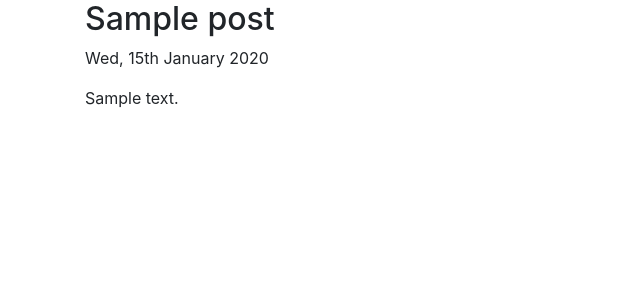
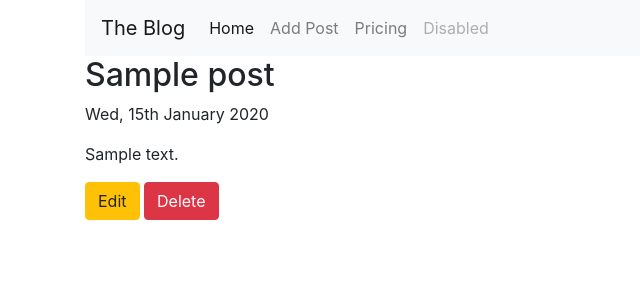
Before and after one commit to prasutagus/my_django, a Django app: template blog/templates/post_detail.html in a window 1280 px wide. Shown: the top 300 px of the page, without its empty margins (0-640 px from the left). Run offline with Django 3.2, Linux system fonts and the light colour scheme; the template is opened without the code that fills it: most values are stand-ins (such as "Sample title", 1, 10 or a date in 2020); some libraries are stand-ins or nearby versions.

Commit message:
minor changes to the base.html to include a nav.html

```diff
--- a/blog/templates/base.html
+++ b/blog/templates/base.html
@@ -10,6 +10,7 @@
 	</head>
 	<body>
  		<div class="container">
+		{% include 'includes/nav.html' %}
 		{% block header %}{% endblock header %}
 		{% block content %}{% endblock content%}
 		</div>
--- /dev/null
+++ b/blog/templates/includes/nav.html
@@ -0,0 +1,22 @@
+<nav class="navbar navbar-expand-lg navbar-light bg-light">
+	<a class="navbar-brand" href="{% url 'post_list' %}">The Blog</a>
+  <button class="navbar-toggler" type="button" data-toggle="collapse" data-target="#navbarNav" aria-controls="navbarNav" aria-expanded="false" aria-label="Toggle navigation">
+    <span class="navbar-toggler-icon"></span>
+  </button>
+  <div class="collapse navbar-collapse" id="navbarNav">
+    <ul class="navbar-nav">
+      <li class="nav-item active">
+				<a class="nav-link" href="{% url 'post_list' %}">Home <span class="sr-only">(current)</span></a>
+      </li>
+      <li class="nav-item">
+				<a class="nav-link" href="{% url 'post_create' %}">Add Post</a>
+      </li>
+      <li class="nav-item">
+        <a class="nav-link" href="#">Pricing</a>
+      </li>
+      <li class="nav-item">
+        <a class="nav-link disabled" href="#" tabindex="-1" aria-disabled="true">Disabled</a>
+      </li>
+    </ul>
+  </div>
+</nav>
--- a/blog/templates/post_detail.html
+++ b/blog/templates/post_detail.html
@@ -4,4 +4,6 @@
 <h2>{{ post.title }}</h2>
 <p>{{ post.created_date|date:'D, jS F Y'}}</p>
 <p>{{ post.text }}</p>
+<a class="btn btn-warning" href="{% url 'post_edit' pk=post.pk %}">Edit</a>
+<a class="btn btn-danger" href="{% url 'post_delete' pk=post.pk %}">Delete</a>
 {% endblock content %}
```
